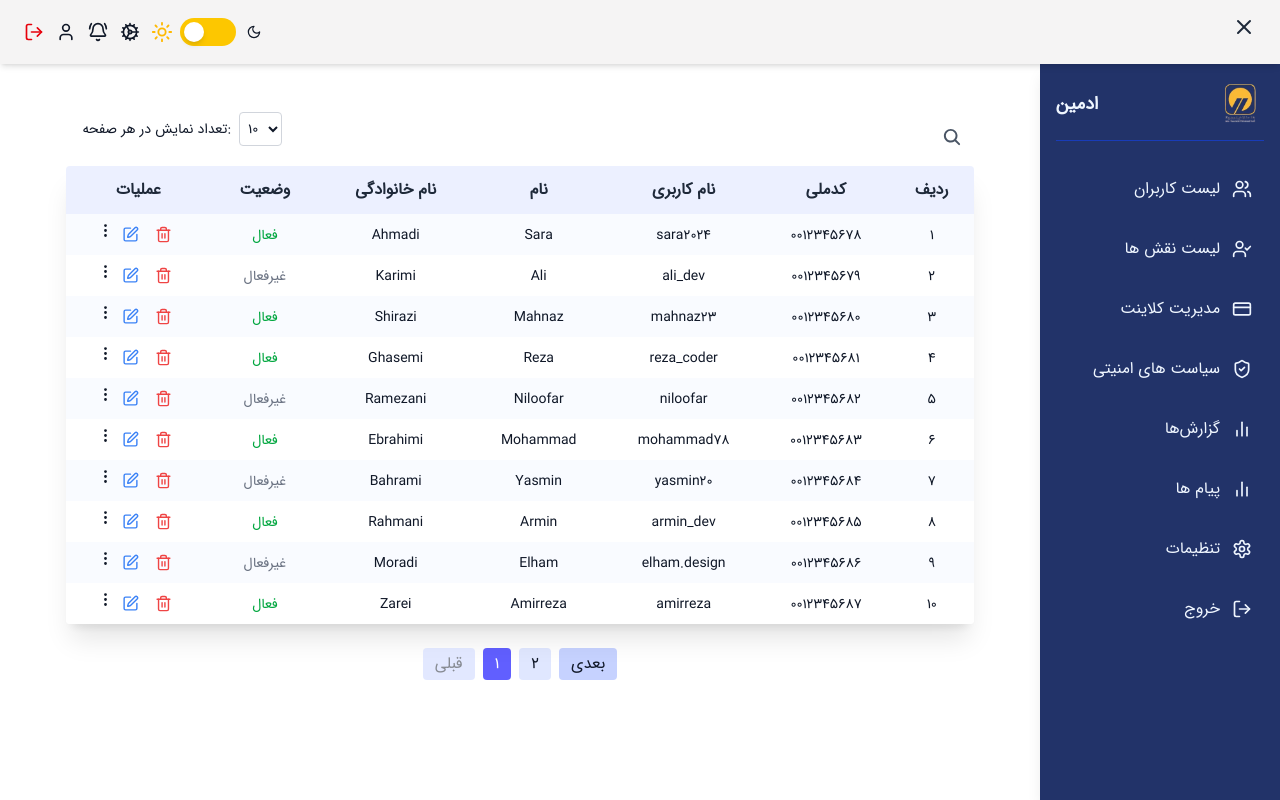
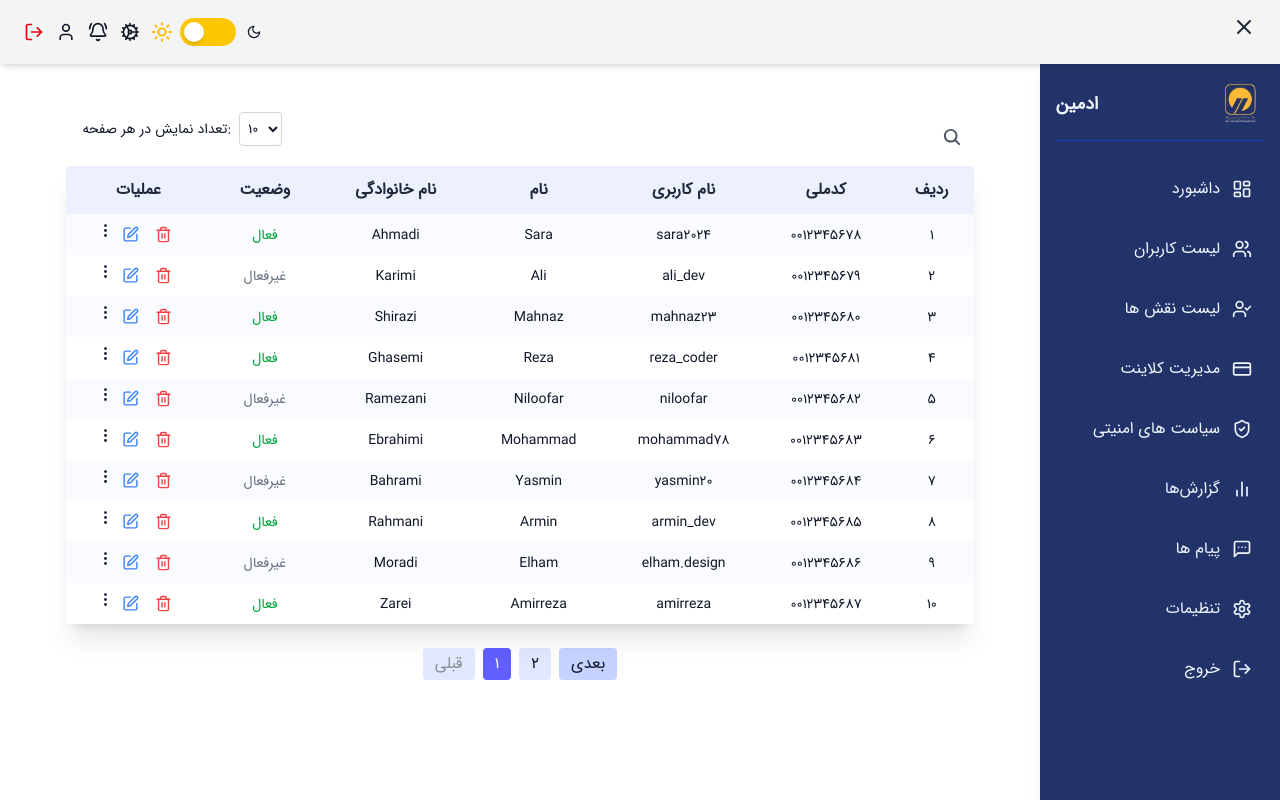
Before and after one commit to Elahe34/bank-admin-panel, a React (Vite) app: page / in a window 1280 px wide. Built offline with nearby package versions, Linux system fonts and the light colour scheme.

Commit message:
font and sidebar done

```diff
--- a/src/data/sidebarItems.js
+++ b/src/data/sidebarItems.js
@@ -1,14 +1,21 @@
 import {
   Users,
+  LayoutDashboard,
   UserCheck,
   ShieldCheck,
   CreditCard,
   BarChart2,
   Settings,
   LogOut,
+ MessageSquareMore,
 } from 'lucide-react';
 
 export const sidebarItems = [
+    {
+    label: 'داشبورد',
+    icon: LayoutDashboard,
+    path: '/ClietsList',
+  },
   {
     label: 'لیست کاربران',
     icon: Users,
@@ -36,7 +43,7 @@ export const sidebarItems = [
   },
    {
     label: 'پیام ها',
-    icon: BarChart2,
+    icon: MessageSquareMore,
     path: '/massages',
   },
   {
```
